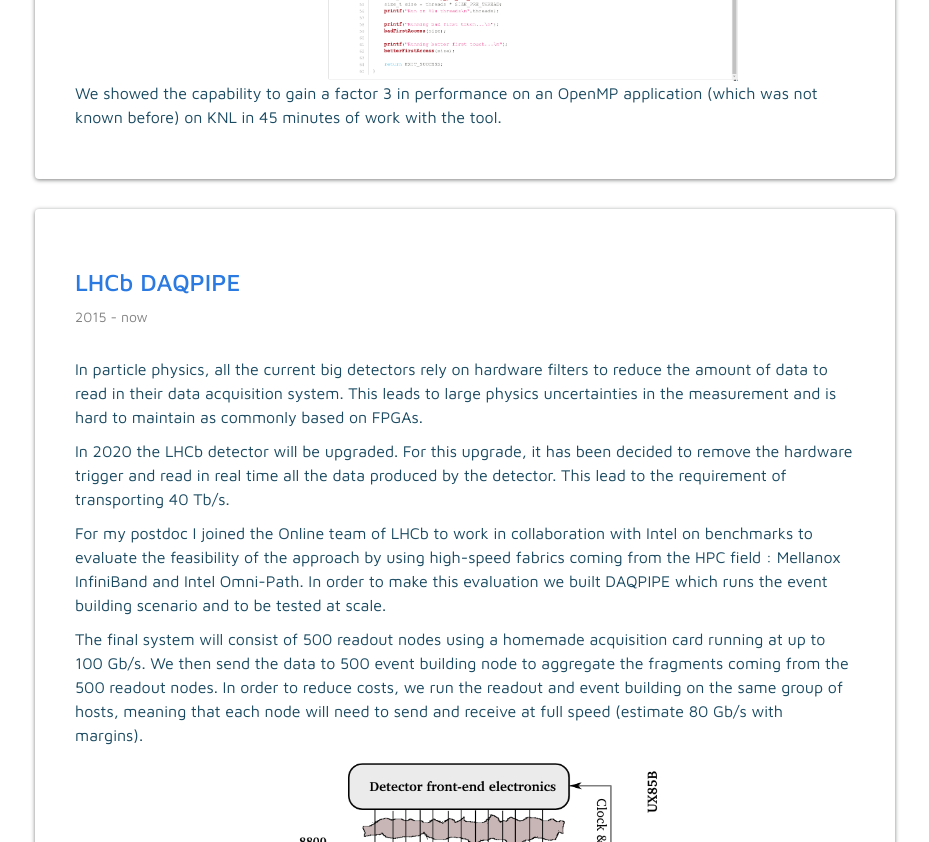
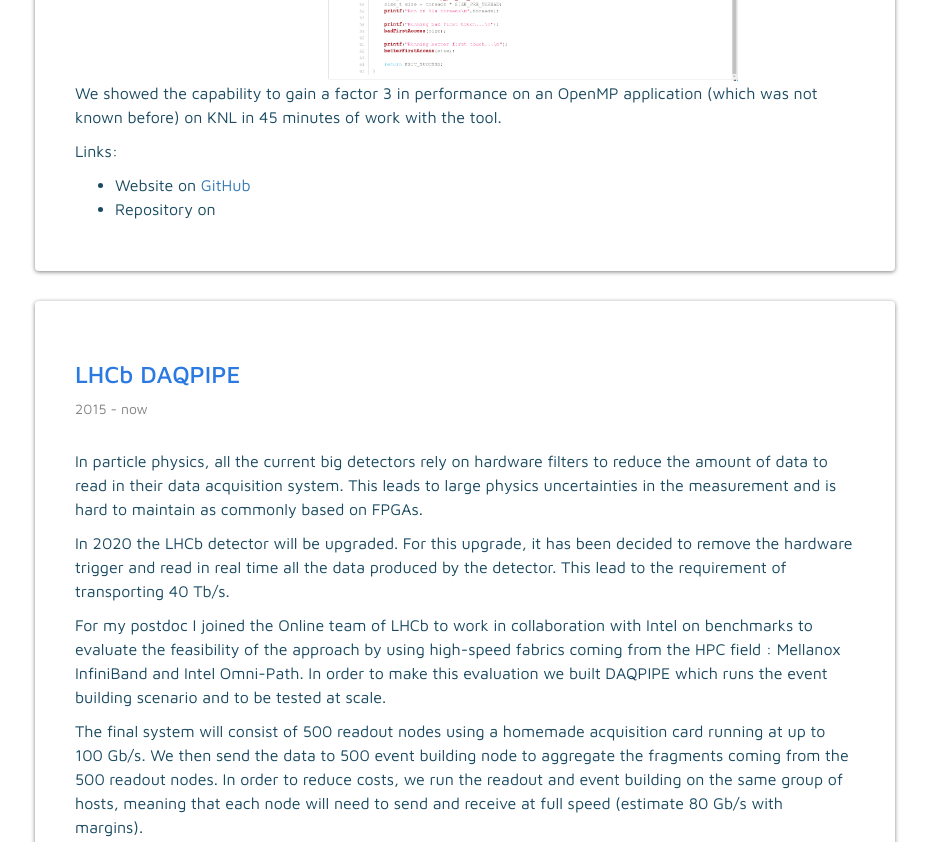
Before and after one commit to svalat/svalat.github.io, a website: page projects.html in a window 1280 px wide. Shown: the part 1340-2182 px from the top of the page, without its empty margins (175-1104 px from the left). Drawn offline with Linux system fonts and the light colour scheme; a web font is replaced by a local one.

Commit message:
add links

```diff
--- a/projects.html
+++ b/projects.html
@@ -69,6 +69,13 @@
 			<center><img width="70%" src="images/numaprof.png"/></center>
 			<p>
 				We showed the capability to gain a factor 3 in performance on an OpenMP application (which was not known before) on KNL in 45 minutes of work with the tool.
+			</p>
+			<p>
+				Links:
+				<ul>
+					<li>Website on <a href='https://memtt.github.io/numaprof' target='_blank'>GitHub</a></li>
+					<li>Repository on <a href='https://www.github.com/memtt/numaprof' target='_blank'></a></li>
+				</ul>
 			</p>
 		</div>
 
@@ -153,6 +160,8 @@
 
 			<p>Links :
 				<ul>
+					<li>Website on <a href='https://memtt.github.io/malt' target='_blank'>GitHub</a></li>
+					<li>Repository on <a href='https://www.github.com/memtt/malt' target='_blank'></a></li>
 					<li><a href='https://doi.org/10.1145/3141865.3141867' target='_blank'>Paper submitted at SEPS'17</a></li>
 					<li><a href='docs/2017-10-MALT-SEPS17.pdf' target='_blank'>Slides presented at SEPS'17</a></li>
 					<li><a href='https://zenodo.org/record/60965#.Whrz63XWyV4' target='_blank'>Report of summer student Mehdi Raza</a></li>
```
